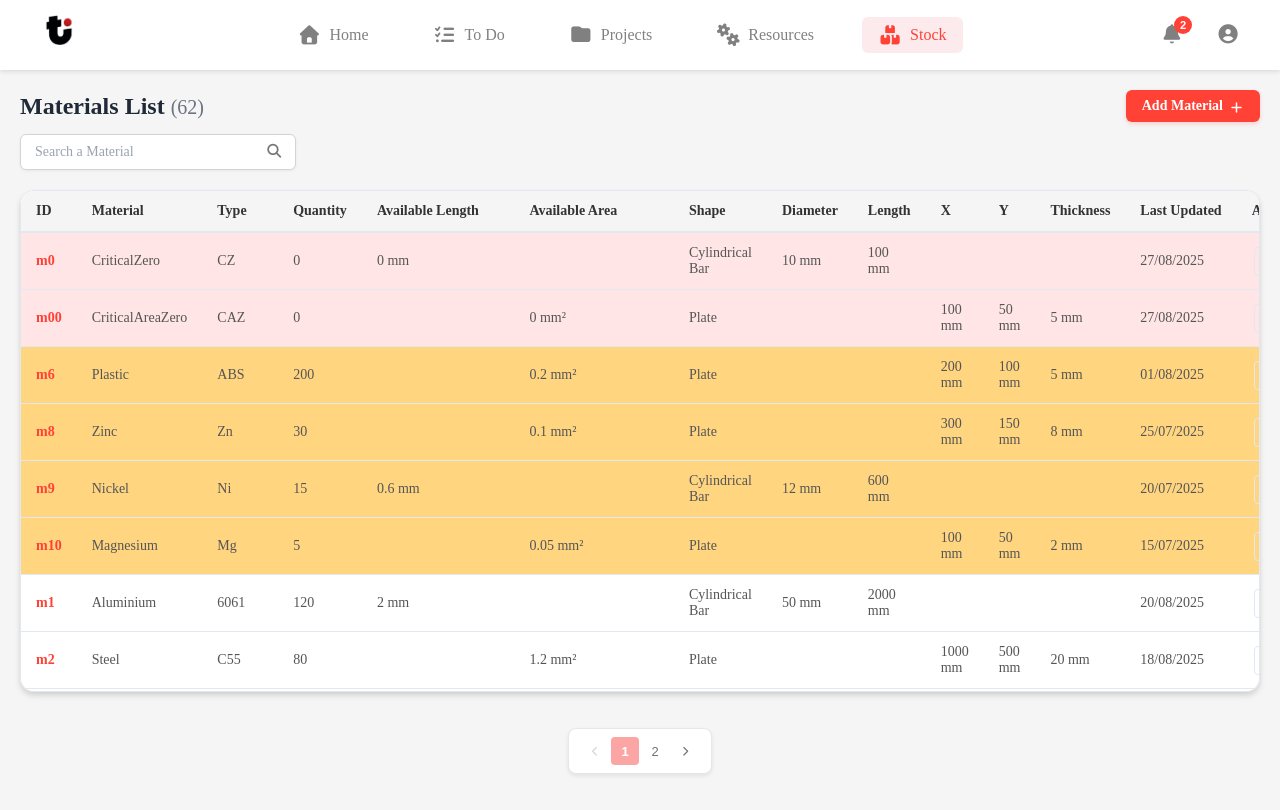
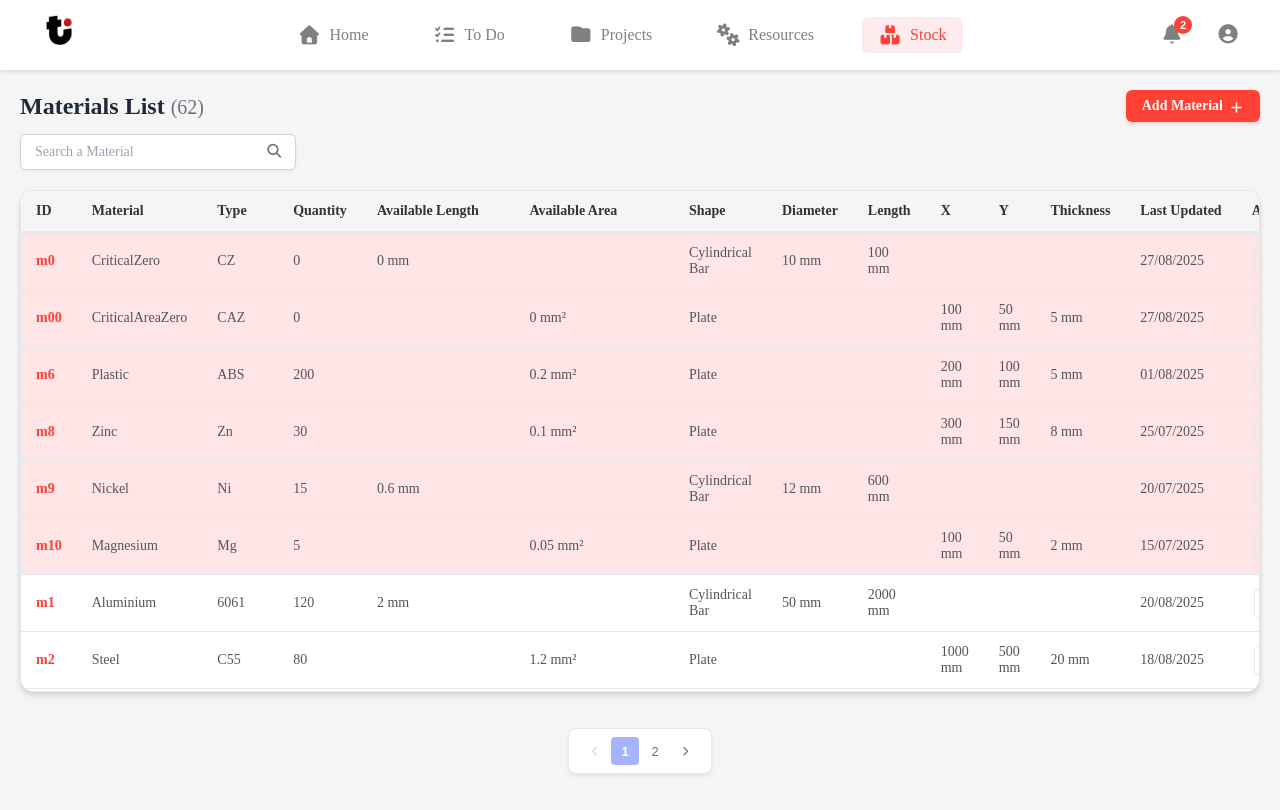
Before and after one commit to mariembalegi/Traksys, an Angular app: page /dashboard/stock in a window 1280 px wide. Built offline with nearby package versions, Linux system fonts and the light colour scheme; a web font is replaced by a local one.

Commit message:
feat: Refactor add-edit material modal to replace length inputs with unit selection feat: Update stock table row styles for low stock indication

```diff
--- a/src/app/components/add-edit-material-modal/add-edit-material-modal.html
+++ b/src/app/components/add-edit-material-modal/add-edit-material-modal.html
@@ -21,9 +21,15 @@
    <div class="diameter-length-input" *ngIf="shape === 'cylindrical bar'" >
      <div class="diameter-input"><label for="diameter-input">Diameter: <input id="diameter-input" type="number"/></label></div>
      <div class="length-input"><label for="length-input">Length: <input id="length-input" type="number"/></label></div>
-     <div class="length-row" style="display: flex; gap: 16px; align-items: center;">
-       <div class="diameter-input"><label for="available-length-input">Available Length: <input id="available-length-input" type="number"/></label></div>
-       <div class="diameter-input"><label for="min-length-input">Minimum Length: <input id="min-length-input" type="number"/></label></div>
+     <div class="unit-input">
+       <label class="unit" for="unit">Unit:
+         <ng-select
+           [items]="units"
+           bindLabel="name"
+           bindValue="id"
+         >
+         </ng-select>
+       </label>
      </div>
    </div>
     <div class="x-y-thickness-input" *ngIf="shape === 'plate'">
--- a/src/app/components/add-edit-material-modal/add-edit-material-modal.ts
+++ b/src/app/components/add-edit-material-modal/add-edit-material-modal.ts
@@ -1,10 +1,12 @@
 import { DialogRef } from '@angular/cdk/dialog';
 import { Component, inject } from '@angular/core';
+import {NgSelectComponent} from '@ng-select/ng-select';
 import {NgIf} from '@angular/common';
 
 @Component({
   selector: 'app-add-edit-material-modal',
   imports: [
+    NgSelectComponent,
     NgIf
   ],
   templateUrl: './add-edit-material-modal.html',
--- a/src/app/components/paginator/paginator.scss
+++ b/src/app/components/paginator/paginator.scss
@@ -62,12 +62,12 @@
       font-weight: 500;
 
       &.active {
-        background: #fca5a5;
+        background: #a5b4fc;
         color: #ffffff;
         font-weight: 600;
 
         &:hover {
-          background: #fca5a5;
+          background: #a5b4fc;
         }
       }
     }
--- a/src/app/pages/stock/stock.html
+++ b/src/app/pages/stock/stock.html
@@ -39,16 +39,8 @@
       </thead>
       <tbody>
       <tr *ngFor="let material of pagedMaterials ; let i = index; trackBy: trackByMaterialId"
-  [ngClass]="
-  (typeof material.available_length === 'number' && material.available_length === 0) ||
-  (typeof material.available_area === 'number' && material.available_area === 0)
-    ? 'no-stock'
-    :
-  ((typeof material.available_length === 'number' && typeof material.min_length === 'number' && material.available_length > 0 && material.available_length <= material.min_length) ||
-   (typeof material.available_area === 'number' && typeof material.min_area === 'number' && material.available_area > 0 && material.available_area <= material.min_area))
-    ? 'low-stock-row'
-    : ''
-">
+  [ngClass]="(typeof material.available_length === 'number' && typeof material.min_length === 'number' && material.available_length <= material.min_length) ||
+             (typeof material.available_area === 'number' && typeof material.min_area === 'number' && material.available_area <= material.min_area) ? 'low-stock-row' : ''">
         <td>{{material.id}}</td>
         <td>{{material.material}}</td>
         <td>{{material.type}}</td>
--- a/src/app/pages/stock/stock.scss
+++ b/src/app/pages/stock/stock.scss
@@ -235,10 +235,7 @@
         }
 
         .low-stock-row {
-          background-color: #FFD580 !important; /* pastel orange for low stock */
-        }
-        .no-stock {
-          background-color: #ffe5e5 !important; /* pastel red for no stock */
+          background-color: #ffe5e5 !important; /* pastel red for low stock */
         }
       }
     }
```
